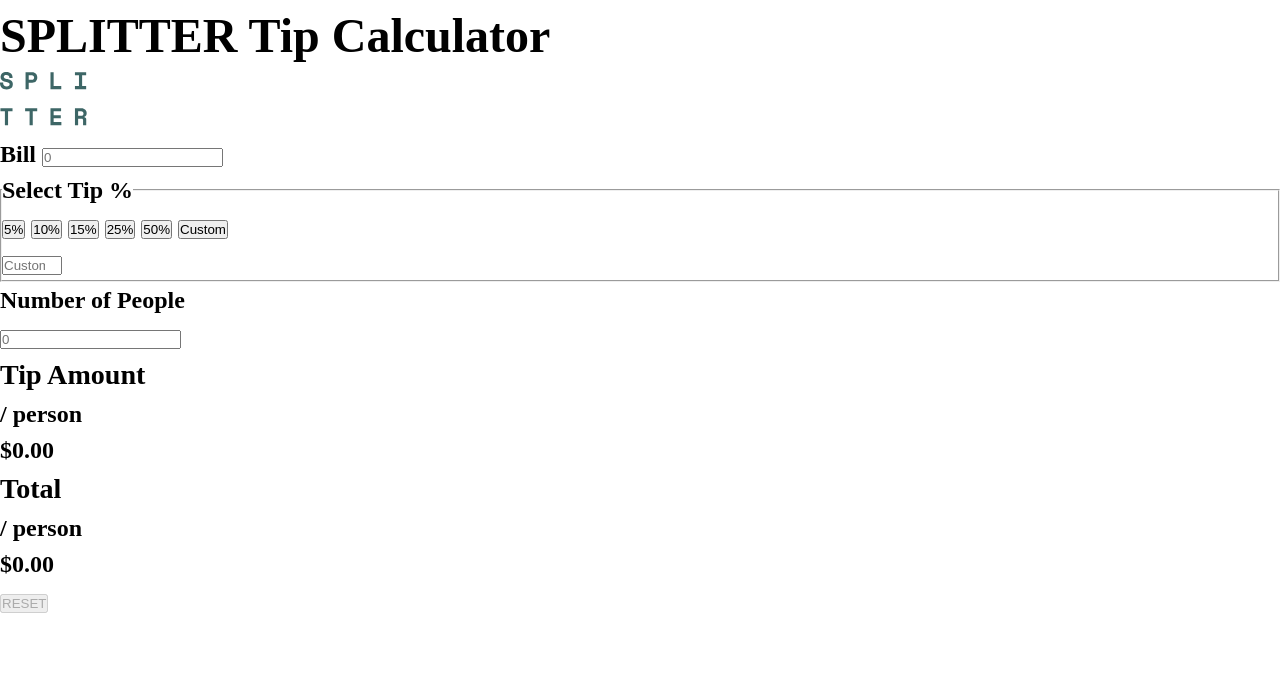
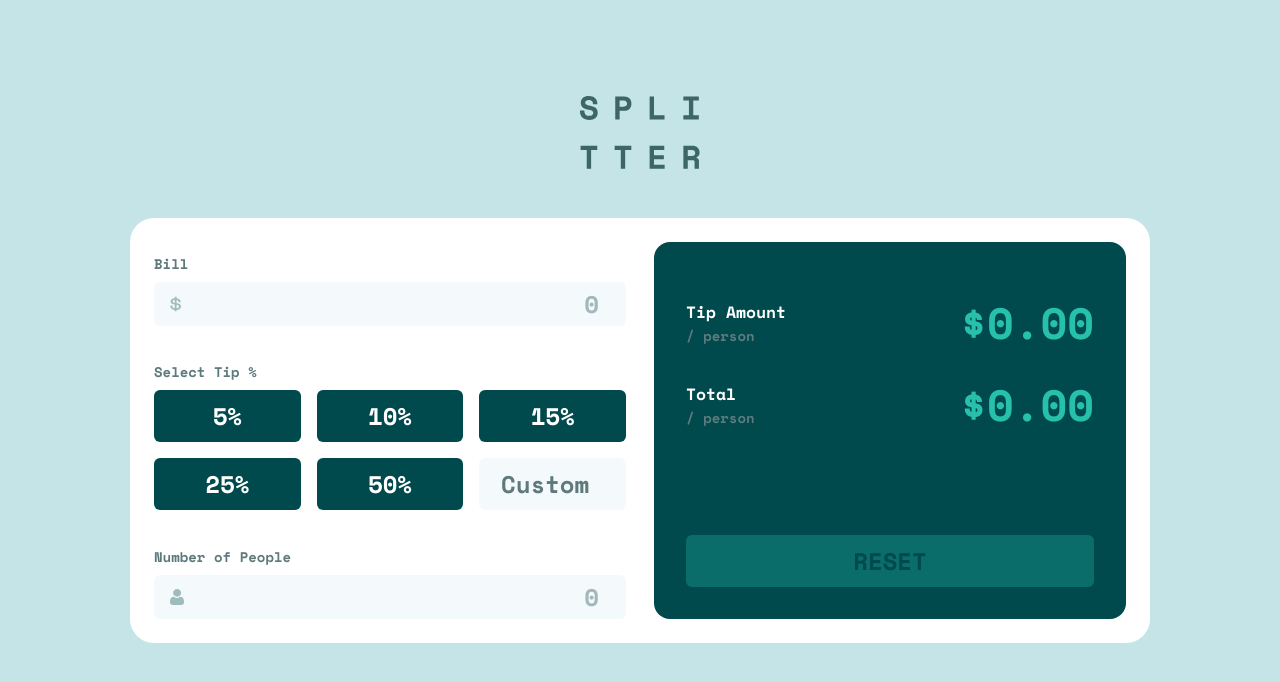
Before and after one commit to Thought-del/Tip-calculator, a plain HTML site: page index.html in a window 1280 px wide. Drawn offline with nearby package versions, Linux system fonts and the light colour scheme.

Commit message:
The HTML structure has been slightly modified. Full CSS with adaptive.

```diff
--- a/index.html
+++ b/index.html
@@ -27,6 +27,7 @@
   <main class="container">
     <form class="calculate-form" novalidate aria-label="Tip calculator form">
 
+      <section class="input-form">
         <!-- Bill Input -->
         <div class="input-group">
           <label for="bill">Bill</label>
@@ -52,16 +53,12 @@
             <button type="button" class="tip-btn" data-tip="15">15%</button>
             <button type="button" class="tip-btn" data-tip="25">25%</button>
             <button type="button" class="tip-btn" data-tip="50">50%</button>
-          <button type="button" class="tip-btn" id="custom-tip-btn">Custom</button>
-        </div>
-        <div class="custom-tip hidden">
             <input
               type="number"
               id="custom-tip-input"
               placeholder="Custom"
-            min="0"
-            max="100"
-            aria-label="Enter custom tip percentage">
+              min="0" max="100"
+              aria-label="Enter custom tip percentage" />
           </div>
         </fieldset>
 
@@ -83,7 +80,9 @@
             aria-invalid="false"
             aria-label="Number of people sharing the bill">
         </div>
+      </section>
 
+      <section class="conclusions">
         <!-- Results -->
         <div class="calculate-results" aria-label="Calculation results">
           <div class="result-item">
@@ -104,6 +103,7 @@
 
           <button type="reset" class="reset-btn" disabled aria-label="Reset all values">RESET</button>
         </div>
+      </section>
 
     </form>
   </main>
--- a/style.css
+++ b/style.css
@@ -1,90 +1,302 @@
 :root {
-    /* ===== COLORS ===== */
+    /* ===== 1. COLORS ===== */
     --color-primary: hsl(172, 67%, 45%);
     --color-secondary: hsl(183, 100%, 15%);
+    --color-tertiary: hsl(185, 41%, 84%);
     --color-white: hsl(0, 100%, 100%);
 
-    --color-text: hsl(186, 14%, 43%);
-    --color-text: hsl(184, 14%, 56%);
-    --color-text: hsl(185, 41%, 84%);
-    --color-text: hsl(189, 47%, 97%);
+    --color-text1: hsl(186, 14%, 43%);
+    --color-text2: hsl(184, 14%, 56%);
 
-    /* === 2. ТИПОГРАФИКА === */
-    --font-family-base: 'Segoe UI', Arial, sans-serif;
-    --font-family-heading: 'Segoe UI', Arial, sans-serif;
-    --font-family-mono: 'Courier New', monospace;
+    --color-button: hsl(183, 100%, 15%);
+    --color-input: hsl(189, 47%, 97%);
 
-    --font-size-xs: 0.75rem;    /* 12px */
+    /* ===== 2. ТИПОГРАФИКА ===== */
+    --font-family: 'Space Mono', system-ui, -apple-system, monospace;
+
     --font-size-sm: 0.875rem;   /* 14px */
-    --font-size-base: 1rem;     /* 16px */
-    --font-size-md: 1.125rem;   /* 18px */
-    --font-size-lg: 1.25rem;    /* 20px */
     --font-size-xl: 1.5rem;     /* 24px */
-    --font-size-xxl: 2rem;      /* 32px */
 
     --font-weight-bold: 700;
 
-    --line-height-tight: 1.2;
     --line-height-normal: 1.5;
-    --line-height-loose: 1.8;
 
-    /* === 3. ОТСТУПЫ И РАЗМЕРЫ === */
+    /* ===== 3. ОТСТУПЫ И РАЗМЕРЫ ===== */
     --space-0: 0;
     --space-1: 0.25rem;   /* 4px */
     --space-2: 0.5rem;    /* 8px */
     --space-3: 0.75rem;   /* 12px */
-    --space-4: 1rem;      /* 16px */
     --space-5: 1.5rem;    /* 24px */
     --space-6: 2rem;      /* 32px */
     --space-7: 3rem;      /* 48px */
-    --space-8: 4rem;      /* 64px */
 
-    --border-radius-sm: 0.25rem;  /* 4px */
-    --border-radius-md: 0.5rem;   /* 8px */
+    --border-radius-sm: 0.375rem;  /* 6px */
     --border-radius-lg: 1rem;     /* 16px */
     --border-radius-xl: 1.5rem;   /* 24px */
-    --border-radius-full: 9999px; /* для кругов */
 
-    /* === 4. ТЕНИ === */
-    --shadow-sm: 0 1px 3px rgba(0,0,0,0.12);
-    --shadow-md: 0 4px 6px rgba(0,0,0,0.1);
-    --shadow-lg: 0 10px 15px rgba(0,0,0,0.1);
-    --shadow-xl: 0 20px 25px rgba(0,0,0,0.15);
-
-    /* === 5. АНИМАЦИИ === */
-    --transition-fast: 150ms;
+    /* ===== 4. АНИМАЦИИ ===== */
     --transition-normal: 300ms;
-    --transition-slow: 500ms;
     --transition-timing: ease-in-out;
 
-    /* === 6. Z-INDEX (слои) === */
-    --z-index-dropdown: 1000;
-    --z-index-sticky: 1020;
-    --z-index-modal: 1050;
-    --z-index-popover: 1070;
-    --z-index-tooltip: 1080;
-
-    /* === 8. КОНТЕЙНЕРЫ === */
-    --container-padding: var(--space-4);
-    --container-max-width: 1200px;
-
-    /* === 9. КОМПОНЕНТЫ (примеры) === */
-    --button-padding: var(--space-2) var(--space-4);
-    --button-border-radius: var(--border-radius-md);
-    --input-padding: var(--space-2) var(--space-3);
-    --input-border-radius: var(--border-radius-sm);
-
+    /* ===== 5. КОМПОНЕНТЫ ===== */
+    --button-padding: var(--space-2) var(--space-5);
+    --buttonAndInput-border-radius: var(--border-radius-sm);
+    --input-padding: var(--space-1) var(--space-3);
 }
 
 *, *::after, *::before {
-    padding: 0;
-    margin: 0;
+    padding: var(--space-0);
+    margin: var(--space-0);
     box-sizing: border-box;
 }
 
 body {
+    background-color: var(--color-tertiary);
+    font-family: var(--font-family);
     font-size: var(--font-size-xl);
     font-weight: var(--font-weight-bold);
     line-height: var(--line-height-normal);
-    height: 100vh;
+    min-height: 100vh;
 }
+
+img {
+    display: block;
+    object-fit: cover;
+}
+
+.sr-only {
+    position: absolute;
+    width: 1px;
+    height: 1px;
+    padding: 0;
+    margin: -1px;
+    overflow: hidden;
+    clip: rect(0, 0, 0, 0);
+    white-space: nowrap;
+    border: 0;
+}
+
+/* === HEADER === */
+.header {
+    width: 100%;
+    padding: var(--space-7);
+    display: flex;
+    align-items: center;
+    justify-content: center;
+}
+
+#logo {
+    width: clamp(86.86px, 35%, 120px);
+    height: auto;
+}
+
+/* === CALCULATE FORM === */
+.container {
+    width: min(100%, 1020px);
+    background-color: var(--color-white);
+    border-radius: var(--border-radius-xl);
+    padding: var(--space-5);
+}
+
+.input-form {
+    display: flex;
+    flex-direction: column;
+    gap: clamp(1.75rem, 1.568rem + 0.7767vw, 2.5rem);
+}
+
+.calculate-form {
+    width: 100%;
+    display: flex;
+    flex-direction: column;
+    gap: 1.75rem;
+}
+
+input, button {
+    width: 100%;
+    font-family: var(--font-family);
+    font-size: var(--font-size-xl);
+    font-weight: var(--font-weight-bold);
+    border: none;
+    outline: none;
+    transition: all var(--transition-normal) var(--transition-timing);
+    display: block;
+}
+
+label, legend, span {
+    font-family: var(--font-family);
+    font-size: var(--font-size-sm);
+    color: var(--color-text1);
+    display: inline-block;
+    margin-block-end: var(--space-2);
+}
+
+/*= Input =*/
+input {
+    background-color: var(--color-input);
+    color: var(--color-secondary);
+    text-align: end;
+    border-radius: var(--buttonAndInput-border-radius);
+    padding: var(--input-padding);
+    cursor: pointer;
+}
+
+::placeholder {
+    color: var(--color-text2);
+    opacity: 0.7;
+    font-family: var(--font-family);
+}
+
+/* Bill-Input */
+#bill {
+    background-image: url('images/icon-dollar.svg');
+    background-repeat: no-repeat;
+    background-position: 16px center;
+    background-size: 12px 16px;
+}
+
+/* People-Input */
+#people {
+    background-image: url('images/icon-person.svg');
+    background-repeat: no-repeat;
+    background-position: 16px center;
+    background-size: 14px 16px;
+}
+
+.label-wrapper {
+    display: flex;
+    justify-content: space-between;
+}
+
+.error-message {
+    visibility: hidden;
+    color: rgb(199, 55, 55);
+}
+
+/* Focus */
+input:focus {
+    outline: 2px solid var(--color-primary);
+}
+
+/*= Button =*/
+button {
+    background-color: var(--color-button);
+    color: var(--color-white);
+    text-align: center;
+    padding: var(--button-padding);
+    border-radius: var(--buttonAndInput-border-radius);
+    cursor: pointer;
+}
+
+/* Active, Hovers */
+.tip-btn:hover, .reset-btn:hover {
+    background-color: var(--color-primary);
+}
+
+.tip-btn.active {
+  background-color: var(--color-primary);
+  color: var(--color-secondary);
+}
+
+.reset-btn:not(:disabled) {
+  opacity: 1;
+}
+
+.reset-btn:disabled {
+  cursor: not-allowed;
+}
+
+.tip-btn:hover:not(.active) {
+  background-color: hsl(185, 41%, 90%);
+  color: var(--color-secondary);
+}
+
+/* Animation */
+button:hover {
+  transform: translateY(-2px);
+}
+
+input:focus {
+  transform: scale(1.02);
+}
+
+/*== Tip Selection ==*/
+.tip-selection {
+    border: none;
+}
+
+.tip-buttons {
+    display: grid;
+    grid-template-columns: repeat(2, 1fr);
+    grid-template-rows: repeat(3, 1fr);
+    gap: 1rem;
+}
+
+button[data-tip="5"] { grid-column: 1/2; grid-row: 1/2; }
+button[data-tip="10"] { grid-column: 2/3; grid-row: 1/2; }
+button[data-tip="15"] { grid-column: 1/2; grid-row: 2/3; }
+button[data-tip="25"] { grid-column: 2/3; grid-row: 2/3; }
+button[data-tip="50"] { grid-column: 1/2; grid-row: 3/4; }
+
+#custom-tip-input::placeholder {
+    text-align: center;
+    color: var(--color-text1);
+    opacity: 1;
+}
+
+/*== Results ==*/
+.calculate-results {
+    background-color: var(--color-secondary);
+    border-radius: var(--border-radius-lg);
+    padding: var(--space-7) var(--space-5) var(--space-5) var(--space-5);
+    display: flex;
+    flex-direction: column;
+    row-gap: 1rem;
+}
+
+.result-item {
+    display: flex;
+    align-items: center;
+    justify-content: space-between;
+}
+
+.result-label {
+    font-size: var(--font-size-sm);
+    color: var(--color-white);
+}
+.result-label p { color: var(--color-text1); }
+
+.result-value {
+    font-size: clamp(2rem, 1.6966rem + 1.2945vw, 3.25rem);;
+    color: var(--color-primary);
+}
+
+.reset-btn {
+    background-color: var(--color-primary);
+    color: var(--color-secondary);
+    opacity: 0.3;
+}
+
+@media (min-width: 64em) {
+    body { padding: var(--space-7) var(--space-6); }
+
+    .container { margin: var(--space-0) auto; }
+
+    .calculate-form { flex-direction: row; }
+
+    .input-form, .conclusions { flex: 1; }
+
+    .tip-buttons {
+    grid-template-columns: repeat(3, 1fr);
+    grid-template-rows: repeat(2, 1fr);
+    }
+
+    button[data-tip="5"] { grid-column: 1/2; grid-row: 1/2; }
+    button[data-tip="10"] { grid-column: 2/3; grid-row: 1/2; }
+    button[data-tip="15"] { grid-column: 3/4; grid-row: 1/2; }
+    button[data-tip="25"] { grid-column: 1/2; grid-row: 2/3; }
+    button[data-tip="50"] { grid-column: 2/3; grid-row: 2/3; }
+
+    .calculate-results { height: 100%; padding: var(--space-7) var(--space-6) var(--space-6) var(--space-6);}
+
+    .reset-btn { margin-block-start: auto;}
+}
```
Lines whose indentation alone changed are shown as unchanged.
